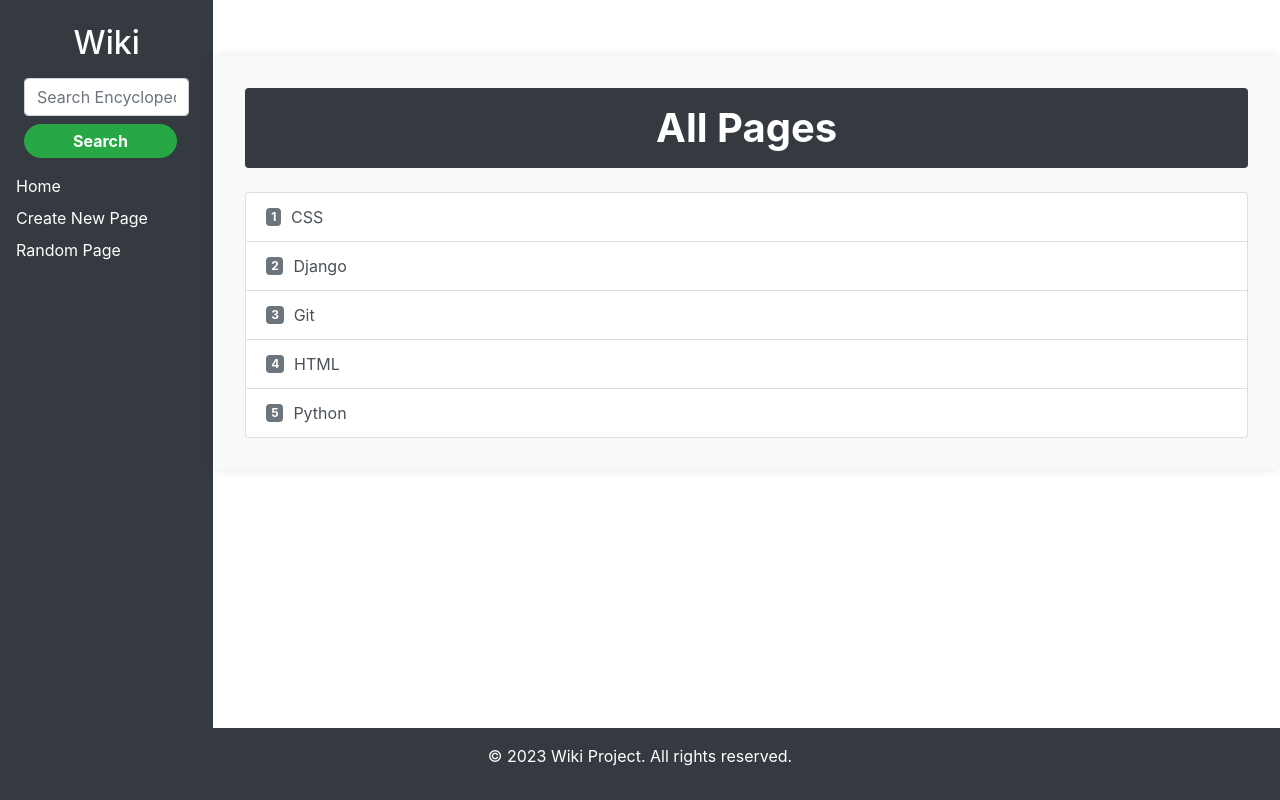
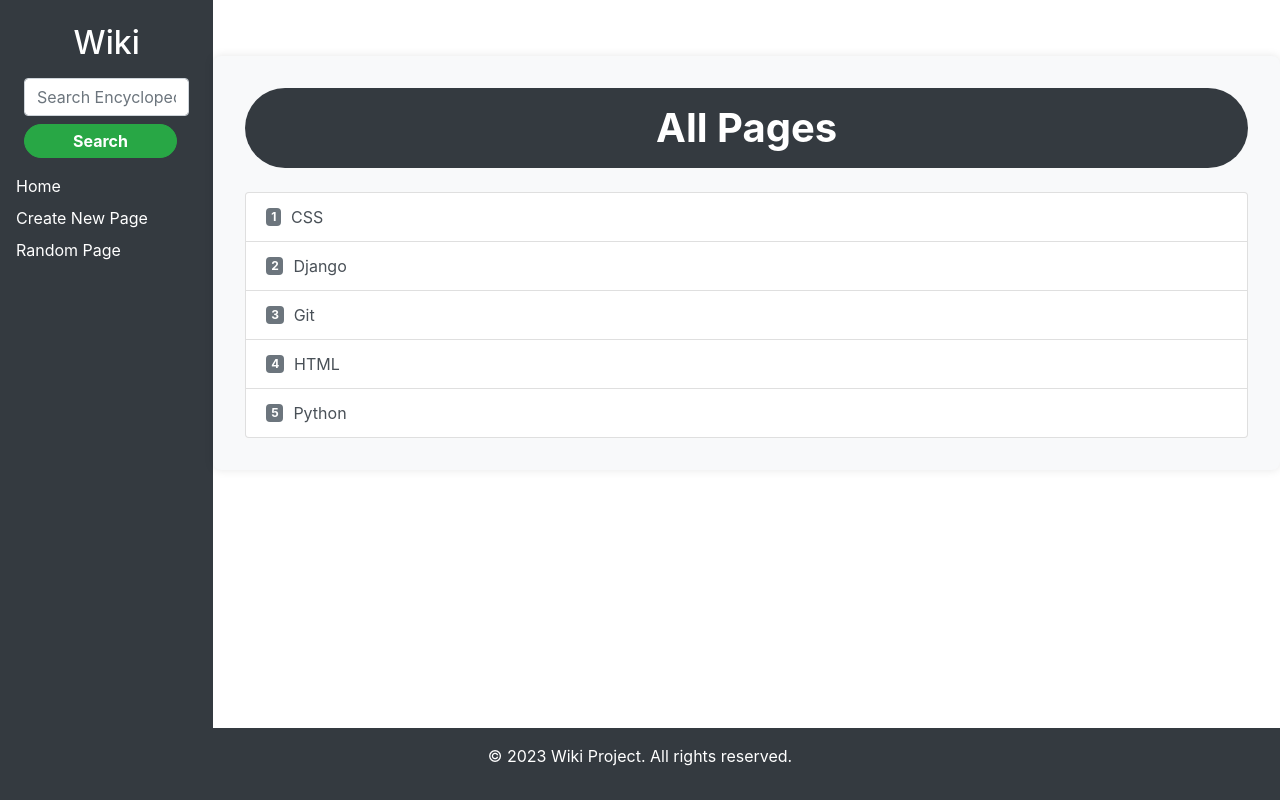
Before and after one commit to sandovaldavid/project-01-wiki, a Django app: page / in a window 1280 px wide. Run offline with Django 3.2, Linux system fonts and the light colour scheme; some libraries are stand-ins or nearby versions.

Commit message:
💄 Update: modify heading style for improved visual appeal on index page

```diff
--- a/encyclopedia/templates/encyclopedia/index.html
+++ b/encyclopedia/templates/encyclopedia/index.html
@@ -4,7 +4,7 @@
 
 {% block body %}
 <div class="container mt-4">
-    <h1 class="mb-4 text-center text-white bg-dark p-3 rounded">All Pages</h1>
+    <h1 class="mb-4 text-center text-white bg-dark p-3 rounded-pill">All Pages</h1>
     <div class="list-group">
         {% for entry in entries %}
         <a
```
